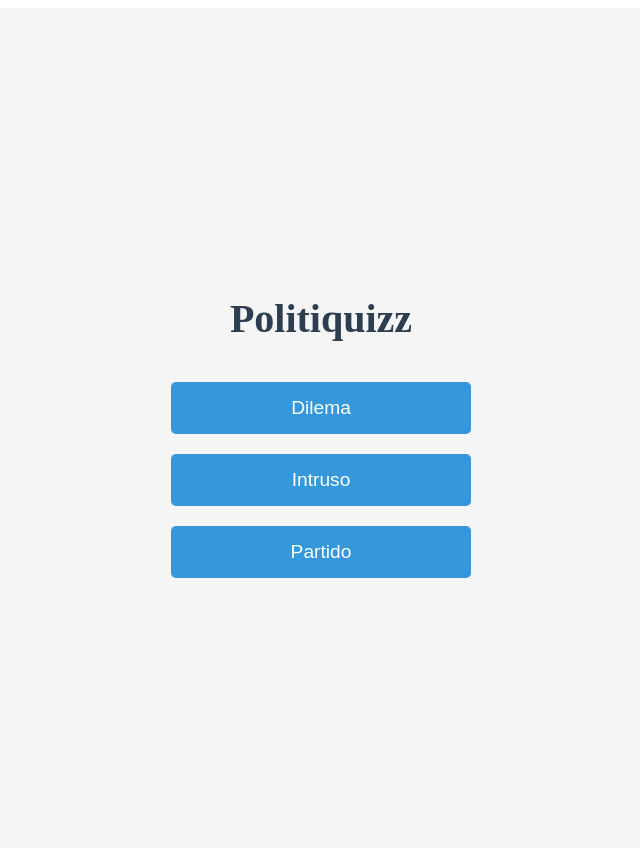
After one commit to Famaral97/trustmeter, a Flask app: template templates/home.html in a window 1280 px wide. The commit adds this page. Shown: the whole page, without its empty margins (319-959 px from the left). Run offline with Flask 3, Linux system fonts and the light colour scheme; the template is opened without the code that fills it, so the values that code supplies are empty.

Commit message:
✨ add home page and back buttons

```diff
--- a/app.py
+++ b/app.py
@@ -30,8 +30,14 @@ def update_member_elo(db, cursor, member_id, new_elo):
     cursor.execute(update_query, (new_elo, member_id))
     db.commit()
 
-@app.route("/", methods=['GET', 'POST'])
+
+@app.route("/")
 def home():
+    return render_template("home.html")
+
+
+@app.route("/dilemma", methods=['GET', 'POST'])
+def get_member_dilemma():
     db = connect()
     cursor = db.cursor(dictionary=True)
 
@@ -75,9 +81,9 @@ def home():
     db.commit()
     cursor.close()
     db.close()
-    return render_template("main.html", person1=random_members[0], person2=random_members[1])
+    return render_template("dilemma.html", person1=random_members[0], person2=random_members[1])
 
-@app.route("/leaderboard")
+@app.route("/dilemma/leaderboard")
 def make_leaderboard():
     db = connect()
     cursor = db.cursor(dictionary=True)
--- /dev/null
+++ b/static/css/home.css
@@ -0,0 +1,52 @@
+/* Container for the buttons */
+.landing-container {
+    display: flex;
+    flex-direction: column;
+    justify-content: center;
+    align-items: center;
+    min-height: 100vh;
+    padding: 20px;
+    background-color: #f5f5f5;
+}
+
+/* Title styling */
+.landing-title {
+    font-size: 2.5em; /* Relative unit for scaling */
+    font-weight: bold;
+    margin-bottom: 30px;
+    color: #2c3e50;
+    text-align: center;
+}
+
+/* Buttons styling */
+.landing-button {
+    padding: 15px 30px; /* Larger padding for better touch targets */
+    font-size: 1.2em; /* Scales with screen size */
+    background-color: #3498db;
+    color: white;
+    border: none;
+    border-radius: 5px;
+    cursor: pointer;
+    transition: background-color 0.3s;
+    margin: 10px 0; /* Spacing between buttons */
+    width: 100%; /* Ensure the button scales properly */
+    max-width: 300px; /* Set a maximum width */
+    text-align: center;
+}
+
+.landing-button:hover {
+    background-color: #2980b9;
+}
+
+/* Media query for smaller screens */
+@media (max-width: 600px) {
+    .landing-title {
+        font-size: 2em; /* Slightly smaller font for smaller screens */
+    }
+
+    .landing-button {
+        font-size: 1em; /* Adjust button text size */
+        padding: 12px 25px; /* Adjust padding for smaller screens */
+        max-width: 100%; /* Use full width on small screens */
+    }
+}
--- a/static/js/scripts.js
+++ b/static/js/scripts.js
@@ -1,5 +1,5 @@
 function choosePerson(winner, loser, personNumber) {
-    fetch("/", {
+    fetch("/dilemma", {
         method: "POST",
         headers: {
             "Content-Type": "application/json"
--- a/templates/guessParty.html
+++ b/templates/guessParty.html
@@ -5,8 +5,12 @@
     <meta name="viewport" content="width=device-width, initial-scale=1.0">
     <title>Guess the Political Party</title>
     <link href="{{ url_for('static', filename='css/guessParty.css') }}" rel="stylesheet">
+    <link href="{{ url_for('static', filename='css/backButton.css') }}" rel="stylesheet">
 </head>
 <body>
+
+    <!-- Back Home Button (Top Left Corner) -->
+    <button class="back-home-button" onclick="window.location.href='/';">←</button>
 
     <!-- Title displayed prominently on the page -->
     <div class="title">Qual é o partido político?</div>
--- /dev/null
+++ b/templates/home.html
@@ -0,0 +1,18 @@
+<!DOCTYPE html>
+<html lang="en">
+<head>
+    <meta charset="UTF-8">
+    <meta name="viewport" content="width=device-width, initial-scale=1.0">
+    <title>Politiquizz</title>
+    <link href="{{ url_for('static', filename='css/home.css') }}" rel="stylesheet">
+</head>
+<body>
+    <div class="landing-container">
+        <h1 class="landing-title">Politiquizz</h1>
+
+        <button class="landing-button" onclick="window.location.href='/dilemma';">Dilema</button>
+        <button class="landing-button" onclick="window.location.href='/intruder';">Intruso</button>
+        <button class="landing-button" onclick="window.location.href='/guess-party';">Partido</button>
+    </div>
+</body>
+</html>
--- a/templates/intruder.html
+++ b/templates/intruder.html
@@ -5,8 +5,13 @@
     <meta name="viewport" content="width=device-width, initial-scale=1.0">
     <title>Quem é o intruso?</title>
     <link href="{{ url_for('static', filename='css/intruder.css') }}" rel="stylesheet">
+    <link href="{{ url_for('static', filename='css/backButton.css') }}" rel="stylesheet">
 </head>
 <body>
+
+    <!-- Back Home Button (Top Left Corner) -->
+    <button class="back-home-button" onclick="window.location.href='/';">←</button>
+
     <!-- Title for the game -->
     <div class="title">Quem é o intruso?</div>
 
--- a/templates/leaderboard.html
+++ b/templates/leaderboard.html
@@ -32,7 +32,7 @@
     </div>
 
     <div class="button-container">
-        <button onclick="window.location.href='/'">Voltar para Jogo</button>
+        <button onclick="window.location.href='/dilemma'">Voltar para Jogo</button>
     </div>
 
     <!-- Leaderboard table -->
```
Also changed, not shown: static/css/backButton.css (added, +29 -0 lines), templates/dilemma.html (renamed from templates/main.html, +6 -2 lines), static/css/dilemma.css (renamed from static/css/main.css).
